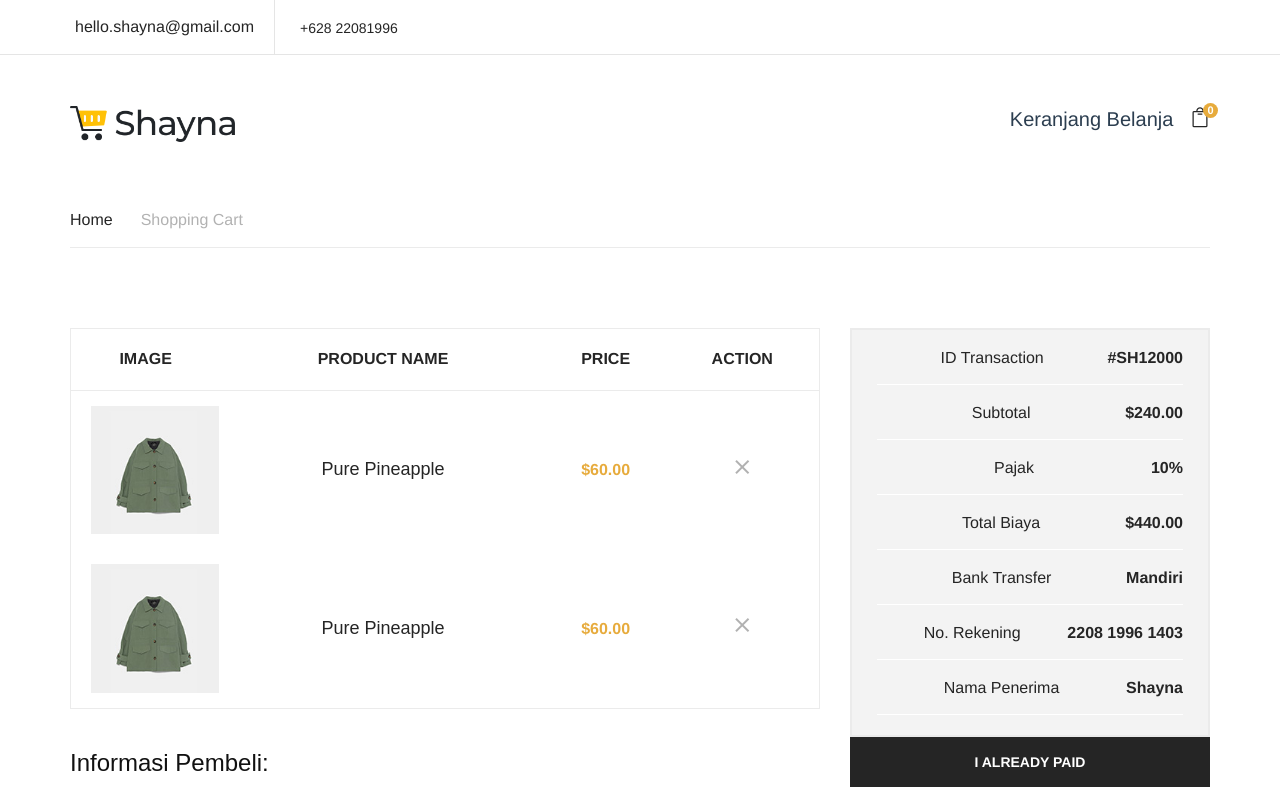
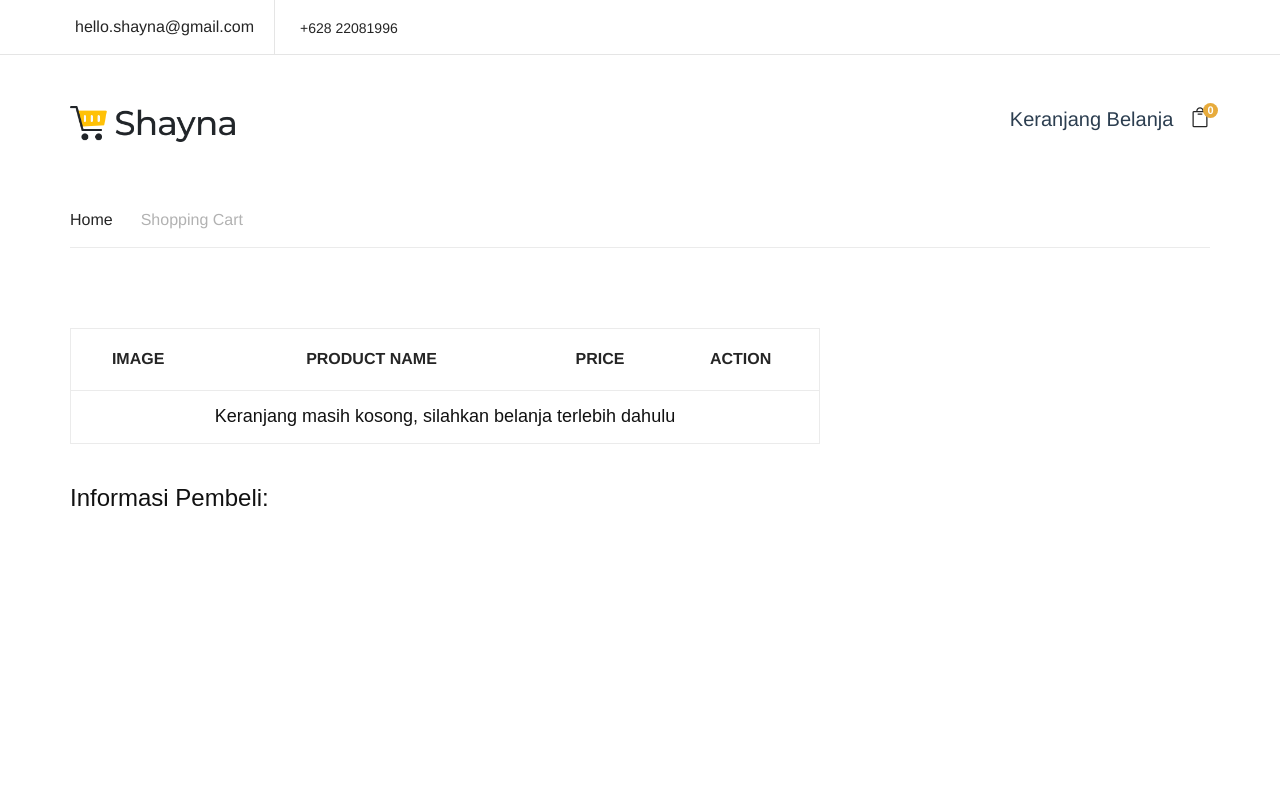
Before and after one commit to Okieng/shayna, a Vue app: page /#/cart in a window 1280 px wide. Shown: the top 800 px of the page. Built offline with nearby package versions, Linux system fonts and the light colour scheme; some icons are missing; a web font is replaced by a local one.

Commit message:
validasi cart

```diff
--- a/src/views/Cart.vue
+++ b/src/views/Cart.vue
@@ -33,15 +33,24 @@
                         <th>Action</th>
                       </tr>
                     </thead>
-                    <tbody>
-                      <tr>
+                    <tbody v-if="keranjangUser.length > 0">
+                      <tr
+                        v-for="keranjang in keranjangUser"
+                        :key="keranjang.id"
+                      >
                         <td class="cart-pic first-row">
-                          <img src="img/cart-page/product-1.jpg" />
+                          <img
+                            class="photo-item"
+                            :src="keranjang.photo"
+                            alt=""
+                          />
                         </td>
                         <td class="cart-title first-row text-center">
-                          <h5>Pure Pineapple</h5>
+                          <h5>{{ keranjang.name }}</h5>
                         </td>
-                        <td class="p-price first-row">$60.00</td>
+                        <td class="p-price first-row">
+                          ${{ keranjang.price }}
+                        </td>
                         <td class="delete-item">
                           <a href="#"
                             ><i class="material-icons">
@@ -50,20 +59,14 @@
                           >
                         </td>
                       </tr>
+                    </tbody>
+                    <tbody v-else>
                       <tr>
-                        <td class="cart-pic first-row">
-                          <img src="img/cart-page/product-1.jpg" />
-                        </td>
-                        <td class="cart-title first-row text-center">
-                          <h5>Pure Pineapple</h5>
-                        </td>
-                        <td class="p-price first-row">$60.00</td>
-                        <td class="delete-item">
-                          <a href="#"
-                            ><i class="material-icons">
-                              close
-                            </i></a
-                          >
+                        <td colspan="4" class="text-center">
+                          <h5>
+                            Keranjang masih kosong, silahkan belanja terlebih
+                            dahulu
+                          </h5>
                         </td>
                       </tr>
                     </tbody>
@@ -74,7 +77,10 @@
                 <h4 class="mb-4 text-left">
                   Informasi Pembeli:
                 </h4>
-                <div class="user-checkout text-left">
+                <div
+                  class="user-checkout text-left"
+                  v-if="keranjangUser.length > 0"
+                >
                   <form>
                     <div class="form-group">
                       <label for="namaLengkap">Nama lengkap</label>
@@ -119,7 +125,7 @@
               </div>
             </div>
           </div>
-          <div class="col-lg-4">
+          <div class="col-lg-4" v-if="keranjangUser.length > 0">
             <div class="row">
               <div class="col-lg-12">
                 <div class="proceed-checkout">
@@ -166,5 +172,26 @@ export default {
   components: {
     Header,
   },
+  data() {
+    return {
+      keranjangUser: [],
+    };
+  },
+  methods: {
+    removeItem(index) {
+      this.keranjangUser.splice(index, 1);
+      const parsed = JSON.stringify(this.keranjangUser);
+      localStorage.setItem("keranjangUser", parsed);
+    },
+  },
+  mounted() {
+    if (localStorage.getItem("keranjangUser")) {
+      try {
+        this.keranjangUser = JSON.parse(localStorage.getItem("keranjangUser"));
+      } catch (e) {
+        localStorage.removeItem("keranjangUser");
+      }
+    }
+  },
 };
 </script>
```
